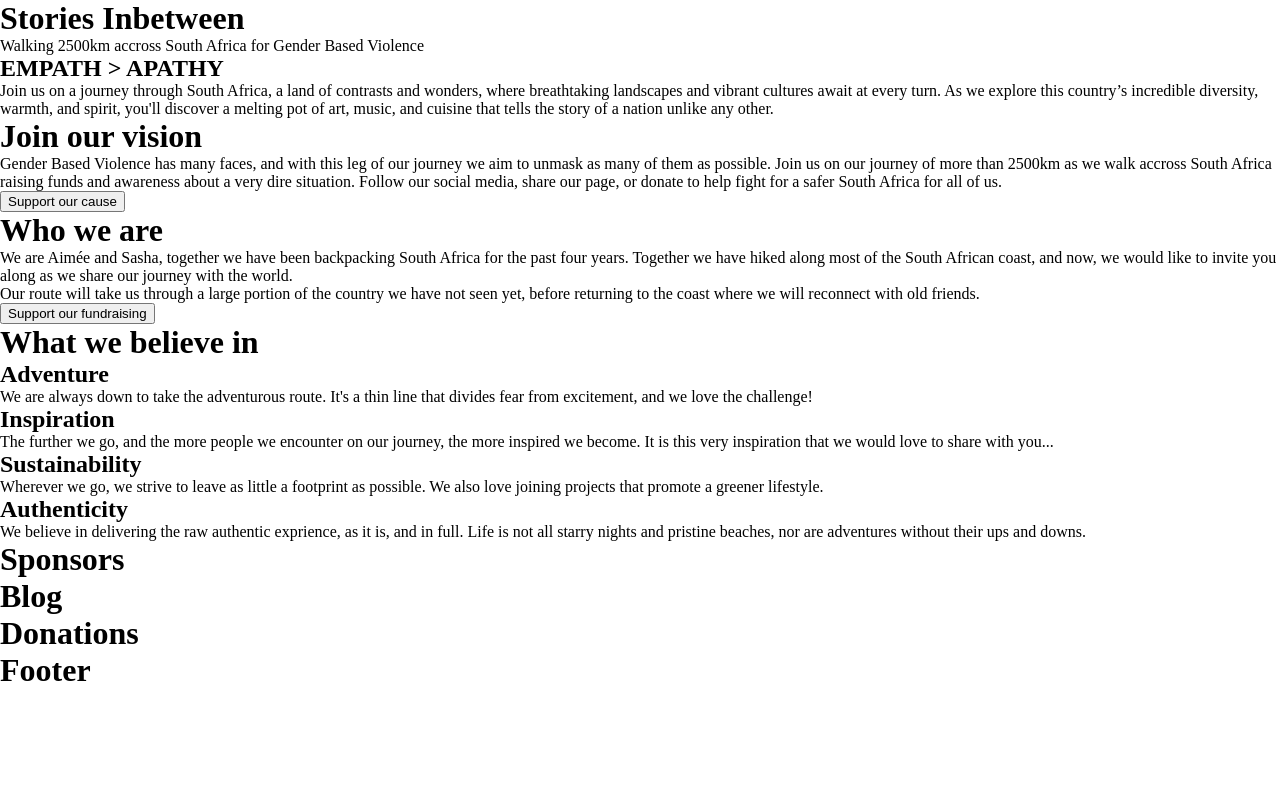
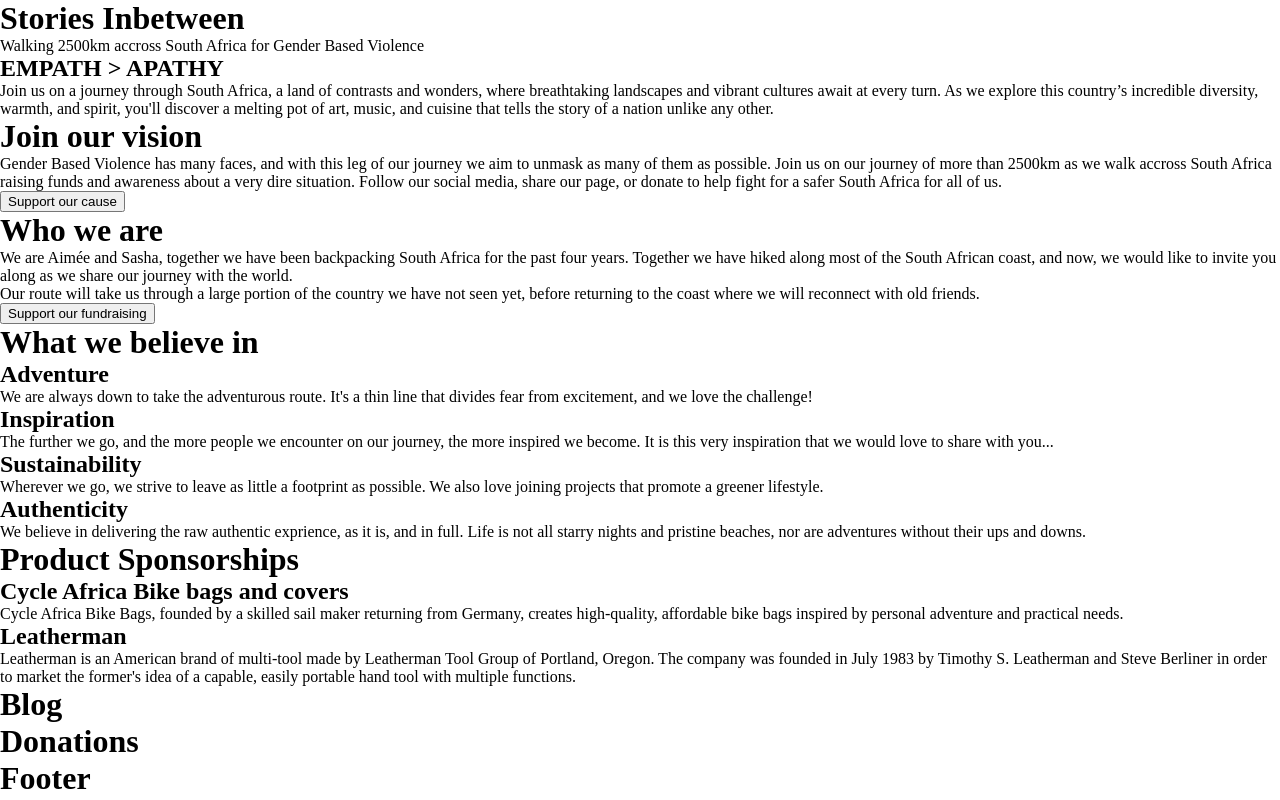
Before and after one commit to almac8/stories_inbetween, a React (Vite) app: page / in a window 1280 px wide. Built offline with nearby package versions, Linux system fonts and the light colour scheme.

Commit message:
Sponsors basic data

```diff
--- a/src/component_tree/HomePage.tsx
+++ b/src/component_tree/HomePage.tsx
@@ -2,6 +2,7 @@ import Landing from "./Landing/Landing";
 import Vision from "./Vision/Vision";
 import Introduction from "./Introduction/Introduction";
 import Values from "./Values/Values";
+import Sponsors from "./Sponsors/Sponsors";
 
 const HomePage = () => (
   <div>
@@ -9,7 +10,7 @@ const HomePage = () => (
     <Vision />
     <Introduction />
     <Values />
-    <h1>Sponsors</h1>
+    <Sponsors />
     <h1>Blog</h1>
     <h1>Donations</h1>
     <h1>Footer</h1>
--- /dev/null
+++ b/src/component_tree/Sponsors/Sponsors.tsx
@@ -0,0 +1,17 @@
+const Sponsors = () => (
+  <div>
+    <h1>Product Sponsorships</h1>
+
+    <div>
+      <h2>Cycle Africa Bike bags and covers</h2>
+      <p>Cycle Africa Bike Bags, founded by a skilled sail maker returning from Germany, creates high-quality, affordable bike bags inspired by personal adventure and practical needs.</p>
+    </div>
+
+    <div>
+      <h2>Leatherman</h2>
+      <p>Leatherman is an American brand of multi-tool made by Leatherman Tool Group of Portland, Oregon. The company was founded in July 1983 by Timothy S. Leatherman and Steve Berliner in order to market the former's idea of a capable, easily portable hand tool with multiple functions.</p>
+    </div>
+  </div>
+);
+
+export default Sponsors;
```
